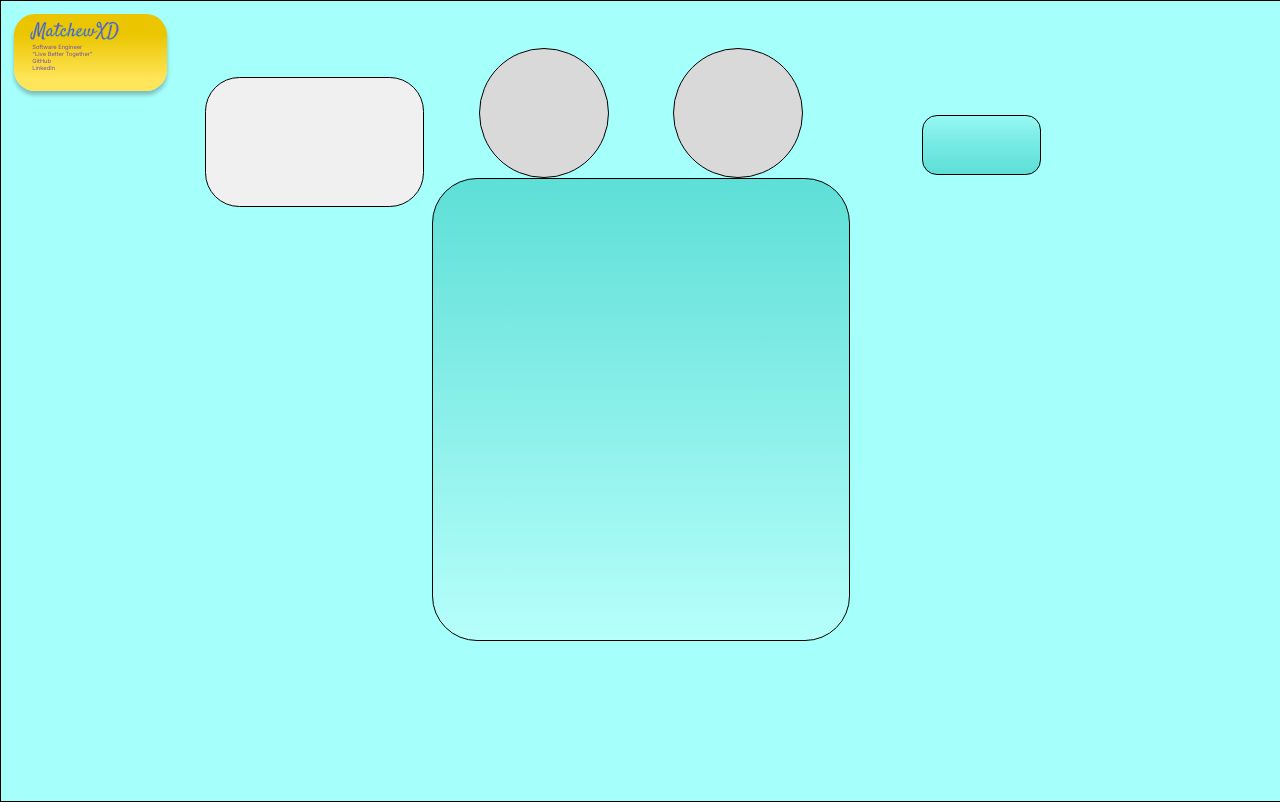
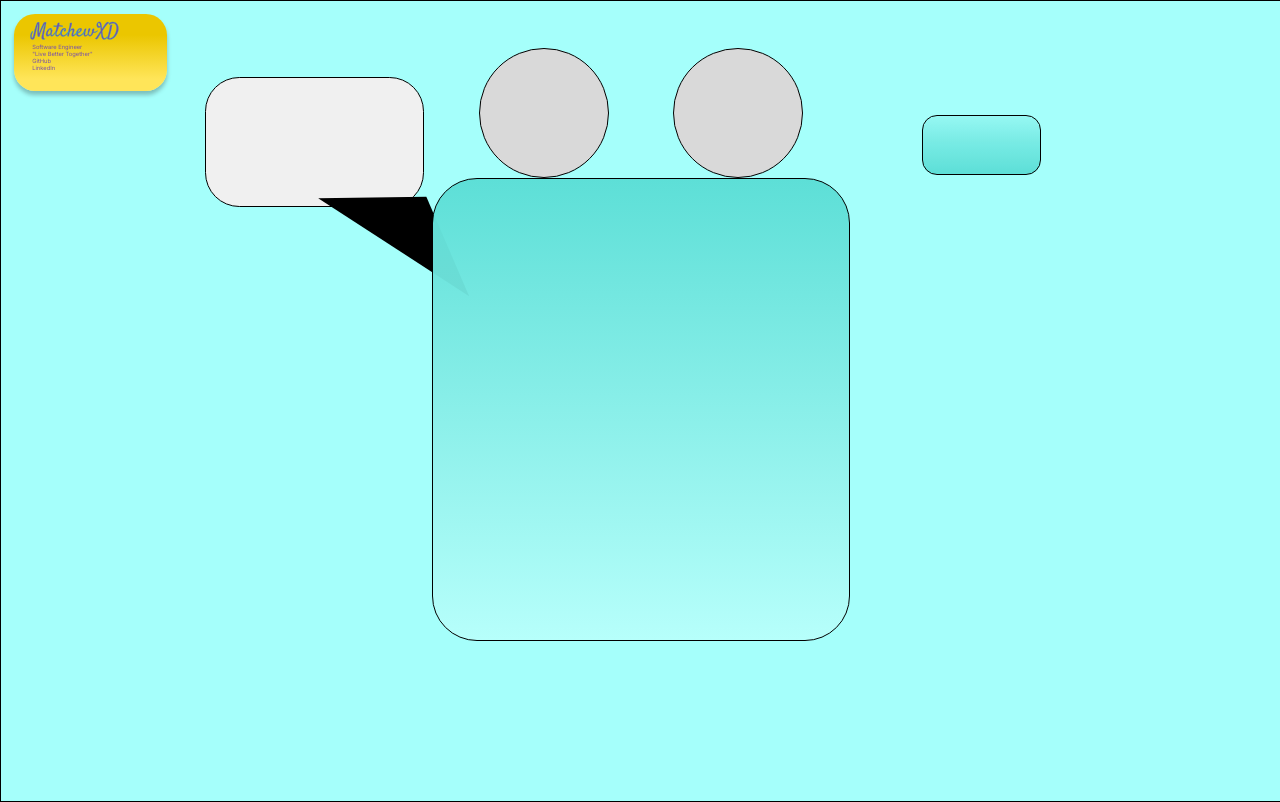
Before and after one commit to MatchewXD/calculator-webapp, a React (Create React App) app: page / in a window 1280 px wide. Built offline with nearby package versions, Linux system fonts and the light colour scheme.

Commit message:
Trying to add a speech tail

```diff
--- a/src/App.css
+++ b/src/App.css
@@ -148,6 +148,29 @@
   border-radius: 34.3439px;
 }
 
+.speech-tail {
+  /* position: absolute;
+  width: 69.84px;
+  height: 25.89px;
+  left: 138.87px;
+  top: 102.22px;
+
+  background: #F0F0F0;
+  border: 0.818863px solid #000000;
+  transform: matrix(0.87, 0.57, -0.47, 0.85, 0, 0); */
+  position: absolute;
+  width: 0;
+  height: 0;
+  left: 25vw;
+  top: 15vw;
+  transform: rotate(33deg);
+
+
+  border-style: solid;
+  border-width: 0 90px 60px 90px;
+  border-color: transparent transparent black transparent;
+}
+
 /* Status Button */
 
 .status-button {
--- a/src/components/calculator.jsx
+++ b/src/components/calculator.jsx
@@ -19,6 +19,7 @@ class Calculator extends React.Component {
       </div>
       <div className="calc-container">
         <div className="speech-bubble"></div>
+        <div className="speech-tail"></div>
         <div className="eye-container">
           <div className="left eye"></div>
           <div className="right eye"></div>
```
